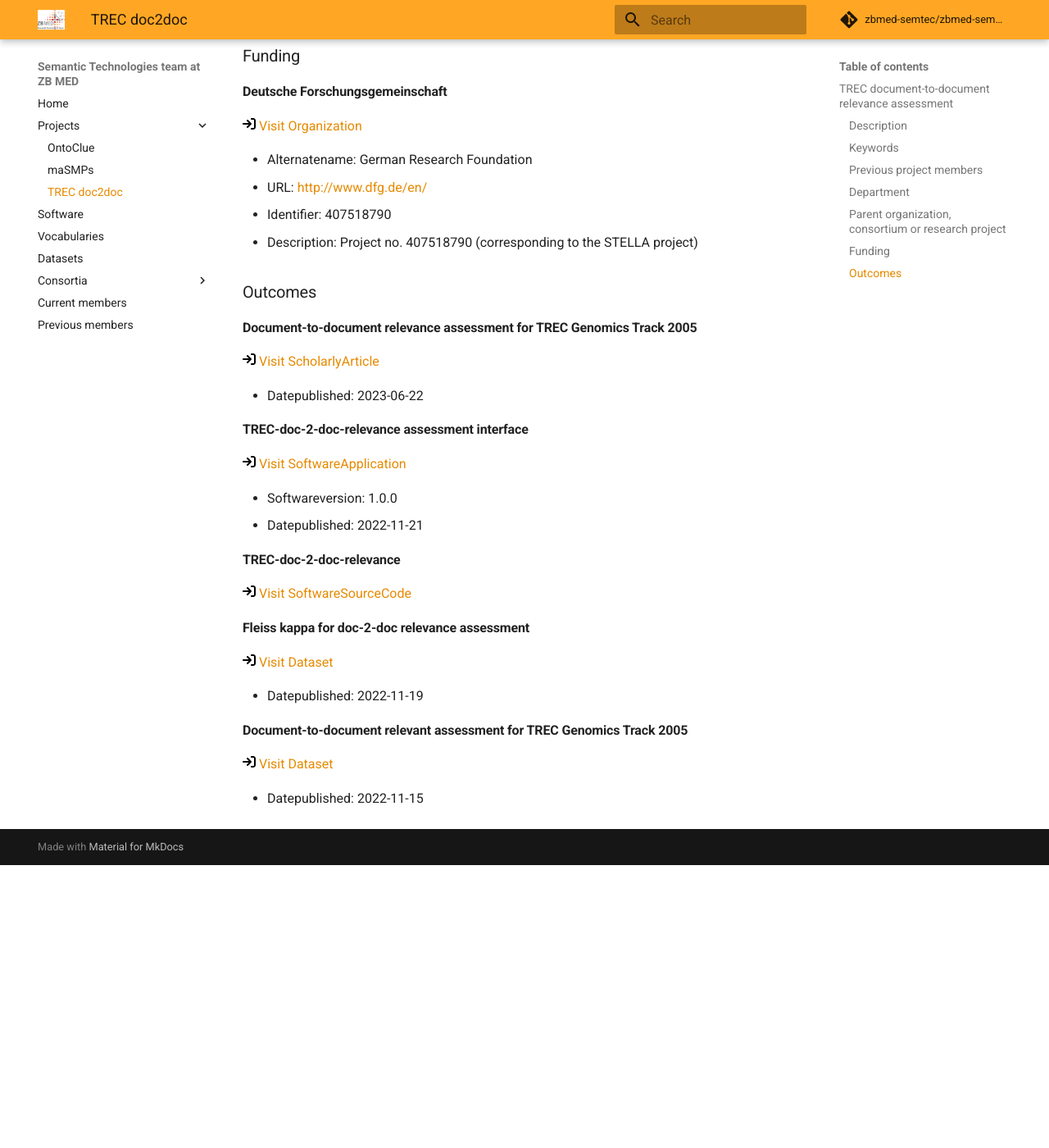
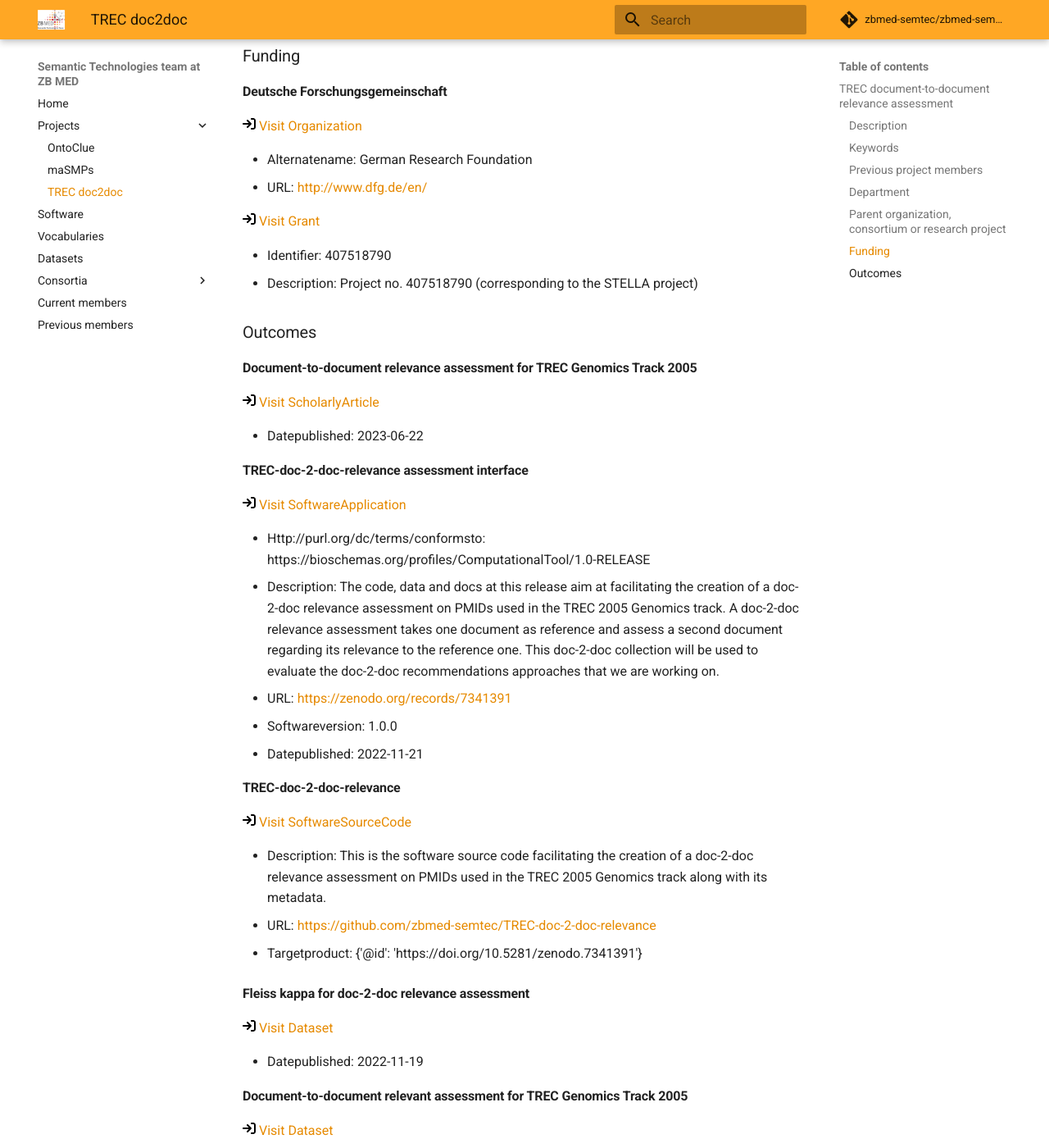
Before and after one commit to zbmed-semtec/zbmed-semtec.github.io, an MkDocs documentation site: the page built from docs/projects/2022_TREC_doc2doc.md, in a window 1280 px wide and 1400 px high, scrolled down 1465 px. Shown: the whole window at 82% size. Built offline with MkDocs 1.6.1 and Material for MkDocs 9.7.7, drawn with Linux system fonts in a browser that asks for light colours; comment, search, counter and statistics services are not loaded; before the commit the page ends 2520 px from its top, so only the background shows below that.

Commit message:
Refactor the RO-crate for TREC

```diff
--- a/docs/projects/2022_TREC_doc2doc.md
+++ b/docs/projects/2022_TREC_doc2doc.md
@@ -52,7 +52,7 @@ document relevance, doc2doc relevance
 
 #### STELLA Living Labs Project
 
-<a href="https://stella-project.org/" target="_blank"><img src = "/images/visit.svg" alt="Visit URL"/> Visit ResearchProject</a>
+<a href="ttps://gepris.dfg.de/gepris/projekt/407518790#project" target="_blank"><img src = "/images/visit.svg" alt="Visit URL"/> Visit ResearchProject</a>
 
 ### Funding
 
@@ -62,6 +62,8 @@ document relevance, doc2doc relevance
 
 - Alternatename: German Research Foundation
 - URL: <a href="http://www.dfg.de/en/" target="_blank">http://www.dfg.de/en/</a>
+
+<a href="https://gepris.dfg.de/gepris/projekt/407518790" target="_blank"><img src = "/images/visit.svg" alt="Visit URL"/> Visit Grant</a>
 
 - Identifier: 407518790
 - Description: Project no. 407518790 (corresponding to the STELLA project)
@@ -76,12 +78,20 @@ document relevance, doc2doc relevance
 
 <a href="https://doi.org/10.5281/zenodo.7341391" target="_blank"><img src = "/images/visit.svg" alt="Visit URL"/> Visit SoftwareApplication</a>
 
+- Http://purl.org/dc/terms/conformsto: https://bioschemas.org/profiles/ComputationalTool/1.0-RELEASE
+- Description: The code, data and docs at this release aim at facilitating the creation of a doc-2-doc relevance assessment on PMIDs used in the TREC 2005 Genomics track. A doc-2-doc relevance assessment takes one document as reference and assess a second document regarding its relevance to the reference one. This doc-2-doc collection will be used to evaluate the doc-2-doc recommendations approaches that we are working on.
+- URL: <a href="https://zenodo.org/records/7341391" target="_blank">https://zenodo.org/records/7341391</a>
+
 - Softwareversion: 1.0.0
 - Datepublished: 2022-11-21
 #### TREC-doc-2-doc-relevance
 
 <a href="https://github.com/zbmed-semtec/TREC-doc-2-doc-relevance" target="_blank"><img src = "/images/visit.svg" alt="Visit URL"/> Visit SoftwareSourceCode</a>
 
+- Description: This is the software source code facilitating the creation of a doc-2-doc relevance assessment on PMIDs used in the TREC 2005 Genomics track along with its metadata.
+- URL: <a href="https://github.com/zbmed-semtec/TREC-doc-2-doc-relevance" target="_blank">https://github.com/zbmed-semtec/TREC-doc-2-doc-relevance</a>
+
+- Targetproduct: {'@id': 'https://doi.org/10.5281/zenodo.7341391'}
 #### Fleiss kappa for doc-2-doc relevance assessment
 
 <a href="https://doi.org/10.5281/zenodo.7338056" target="_blank"><img src = "/images/visit.svg" alt="Visit URL"/> Visit Dataset</a>
@@ -187,13 +197,14 @@ document relevance, doc2doc relevance
     },
     {
       "@type": "ResearchProject",
-      "@id": "https://stella-project.org/",
+      "@id": "ttps://gepris.dfg.de/gepris/projekt/407518790#project",
       "name": "STELLA Living Labs Project"
     }
   ],
   "funding": [
     {
       "@type": "Grant",
+      "@id": "https://gepris.dfg.de/gepris/projekt/407518790",
       "funder": {
         "@type": "Organization",
         "@id": "https://ror.org/018mejw64",
@@ -215,14 +226,22 @@ document relevance, doc2doc relevance
     {
       "@type": "SoftwareApplication",
       "@id": "https://doi.org/10.5281/zenodo.7341391",
+      "http://purl.org/dc/terms/conformsTo": "https://bioschemas.org/profiles/ComputationalTool/1.0-RELEASE",
       "name": "TREC-doc-2-doc-relevance assessment interface",
+      "description": "The code, data and docs at this release aim at facilitating the creation of a doc-2-doc relevance assessment on PMIDs used in the TREC 2005 Genomics track. A doc-2-doc relevance assessment takes one document as reference and assess a second document regarding its relevance to the reference one. This doc-2-doc collection will be used to evaluate the doc-2-doc recommendations approaches that we are working on.",
+      "url": "https://zenodo.org/records/7341391",
       "softwareVersion": "1.0.0",
       "datePublished": "2022-11-21"
     },
     {
       "@type": "SoftwareSourceCode",
       "@id": "https://github.com/zbmed-semtec/TREC-doc-2-doc-relevance",
-      "name": "TREC-doc-2-doc-relevance"
+      "name": "TREC-doc-2-doc-relevance",
+      "description": "This is the software source code facilitating the creation of a doc-2-doc relevance assessment on PMIDs used in the TREC 2005 Genomics track along with its metadata.",
+      "url": "https://github.com/zbmed-semtec/TREC-doc-2-doc-relevance",
+      "targetProduct": {
+        "@id": "https://doi.org/10.5281/zenodo.7341391"
+      }
     },
     {
       "@type": "Dataset",
```
Also changed, not shown: docs/consortia/2018_STELLA.md (+1 -1 lines), docs/datasets.md (+4 -4 lines), 5 other files.
